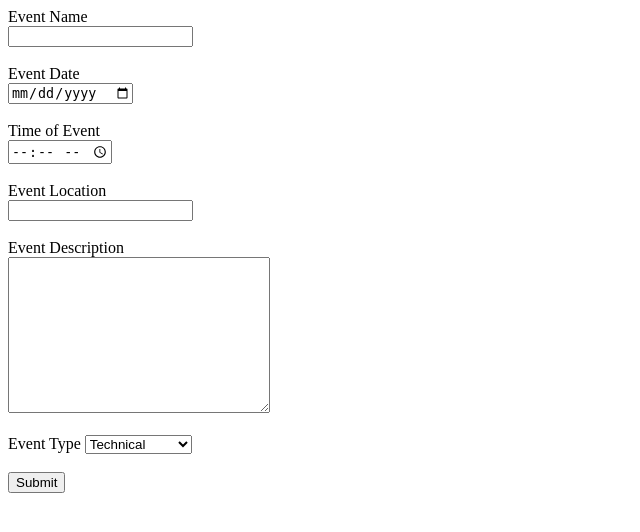
After one commit to DarthKitten2130/cem, a Flask app: page /createevent in a window 1280 px wide. The commit adds this page. Shown: the top 532 px of the page, without its empty margins (0-640 px from the left). Run offline with Flask 3, Linux system fonts and the light colour scheme.

Commit message:
worked on it some more

```diff
--- a/app.py
+++ b/app.py
@@ -10,8 +10,13 @@ def home():
     name = ""
     create_table()
     if 'id' in session:
-        x = get_user(session['id'])
-        name = x[1]
+        try:
+            x = get_user(session['id'])
+            name = x[1]
+            session['dept'] = x[4]
+            session['phone'] = x[3]
+        except TypeError:
+            pass
     session['name'] = name
     return render_template('index.html', name=name)
 
@@ -84,5 +89,25 @@ def event(eventid):
     return render_template('desc.html', event=event, eventid=eventid)
 
 
+@app.route('/createevent', methods=['GET', 'POST'])
+def create_event():
+    create_table()
+    if request.method == 'POST':
+        name = request.form['name']
+        date = request.form['date']
+        time = request.form['time']
+        location = request.form['location']
+        desc = request.form['description']
+        eventtype = request.form['type']
+
+        desc = request.form['event_desc']
+        insert_event(name, date, time, location, desc,
+                     session['dept'], eventtype,)
+
+        return redirect(url_for('events'))
+
+    return render_template('createevent.html')
+
+
 if __name__ == '__main__':
     app.run(debug=True)
--- a/sql.py
+++ b/sql.py
@@ -10,10 +10,11 @@ def create_table():
         CREATE TABLE IF NOT EXISTS users (
             id TEXT PRIMARY KEY,
             name TEXT NOT NULL,
-            email TEXT NOT NULL,
-            phone TEXT NOT NULL,
+            email TEXT UNIQUE NOT NULL,
+            phone TEXT UNQIUE NOT NULL,
             branch TEXT NOT NULL,
-            password TEXT NOT NULL
+            password TEXT NOT NULL,
+            role TEXT NOT NULL DEFAULT 'member'
         );
     ''')
     cursor.execute('''
@@ -27,7 +28,7 @@ def create_table():
             dept TEXT,
             type TEXT NOT NULL,
             contact TEXT,
-            CONSTRAINT fk_contact FOREIGN KEY (contact) REFERENCES users(id)
+            CONSTRAINT fk_contact FOREIGN KEY (contact) REFERENCES users(phone)
             );''')
     cursor.execute('''
         CREATE TABLE IF NOT EXISTS reg (
--- a/templates/createaccount.html
+++ b/templates/createaccount.html
@@ -20,7 +20,7 @@
             <option value="cs">Computer Science</option>
             <option value="ai">Artifical Intelligence</option>
             <option value="ec">Electronics and Commmunications Engineering</option>
-            <option value="eee">Electcrical Engineering</option>
+            <option value="e e">Electcrical Engineering</option>
             <option value="me">Mechanical Engineering</option>
             <option value="ce">Civil Engineering</option>
             <option value="ch">Chemical Engineering</option>
--- /dev/null
+++ b/templates/createevent.html
@@ -0,0 +1,32 @@
+<!DOCTYPE html>
+<html lang="en">
+<head>
+    <meta charset="UTF-8">
+    <meta name="viewport" content="width=device-width, initial-scale=1.0">
+    <title>Document</title>
+</head>
+<body>
+    <form action="post">
+        <label for="name">Event Name</label><br>
+        <input type="text" name="name" id="name"><br><br>
+        <label for="date">Event Date</label><br>
+        <input type="date" name="date" id="date"><br><br>
+        <label for="time">Time of Event</label><br>
+        <input type="time" name="time" id="time"><br><br>
+        <label for="location">Event Location</label><br>
+        <input type="text" name="location" id="location"><br><br>
+        <label for="description">Event Description</label><br>
+        <textarea name="description" id="description" cols="30" rows="10"></textarea><br><br>
+        <label for="type">Event Type</label>
+        <select name="type" id="type">
+            <option value="technical">Technical</option>
+            <option value="non-technical">Non-Technical</option>
+            <option value="cultural">Cultural</option>
+            <option value="sports">Sports</option>
+        </select>
+        <br><br>
+        <input type="submit" value="Submit">
+    </form>
+
+</body>
+</html>
--- a/templates/index.html
+++ b/templates/index.html
@@ -14,7 +14,7 @@
     <h1>SBJJ Institute of Technology</h1>
     <h1>Event Manager</h1>
     {% if name != "" %}
-    <h2>Hello, {{name}}</h2>
+    <a href="/profile"><h2>Hello, {{name}}</h2></a>
     {% else %}
     <h2>Hello, Guest</h2>
     {% endif %}
--- a/templates/profile.html
+++ b/templates/profile.html
@@ -6,6 +6,12 @@
     <title>Document</title>
 </head>
 <body>
+    name: {{user[1]}}<br>
+    id: {{user[0]}}<br>
+    email: {{user[2]}}<br>
+    phone: {{user[3]}}<br>
+    branch: {{user[4]}}<br>
 
+    <a href="/createevent"><button>Create Event</button></a>
 </body>
 </html>
```
